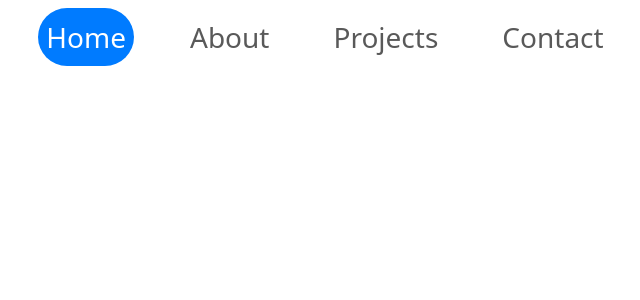
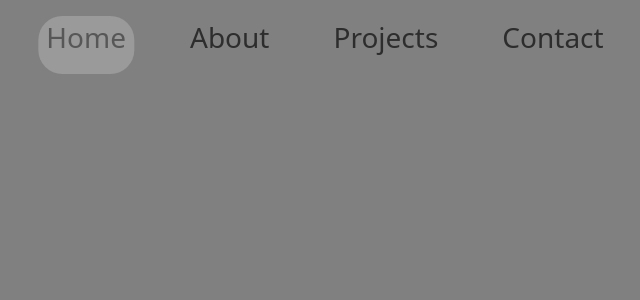
Before and after one commit to Goobber33/Portfolio-v3, a React (Create React App) app: page / in a window 1280 px wide. Shown: the top 300 px of the page, without its empty margins (315-955 px from the left). Built offline with nearby package versions, Linux system fonts and the light colour scheme.

Commit message:
Changed styling again for my navbar and added a highlight to the active navlink that transitions when clicking each navlink

```diff
--- a/src/App.tsx
+++ b/src/App.tsx
@@ -9,7 +9,7 @@ function App() {
   };
 
   return (
-    <div className="App">
+     <div className="App" style={{ backgroundColor: 'gray', minHeight: '200vh' }}>
       <Navbar activeLink={activeLink} onNavLinkClick={handleNavLinkClick} />
     </div>
   );
--- a/src/components/Navbar/Navbar.tsx
+++ b/src/components/Navbar/Navbar.tsx
@@ -1,5 +1,4 @@
-// Navbar.tsx
-import React from 'react';
+import React, { useState, useRef, useEffect } from 'react';
 import 'bootstrap/dist/css/bootstrap.min.css';
 import styles from './navbar.module.scss';
 
@@ -9,8 +8,43 @@ interface NavbarProps {
 }
 
 const Navbar: React.FC<NavbarProps> = ({ activeLink, onNavLinkClick }) => {
+  const [highlightStyle, setHighlightStyle] = useState<React.CSSProperties>({});
+  const navRef = useRef<HTMLElement>(null);
+
+  const updateHighlight = (el: HTMLElement) => {
+    if (navRef.current) {
+      const rect = el.getBoundingClientRect();
+      const parentRect = navRef.current.getBoundingClientRect();
+
+      setHighlightStyle({
+        width: `${rect.width}px`,
+        height: `${rect.height}px`,
+        transform: `translate(${rect.left - parentRect.left}px, ${rect.top - parentRect.top}px)`,
+        transition: 'transform 0.4s ease-out',
+        opacity: 1 // ensure the highlight is visible when updated
+      });
+    }
+  };
+
+  useEffect(() => {
+    if (navRef.current) {
+      const activeEl = navRef.current.querySelector(`.${styles.activeNavLink}`);
+      if (activeEl) {
+        updateHighlight(activeEl as HTMLElement);
+      }
+    }
+  }, [activeLink]);
+
+  const handleClick = (e: React.MouseEvent<HTMLAnchorElement>, link: string) => {
+    e.preventDefault();
+    onNavLinkClick(link);
+    if (e.currentTarget instanceof HTMLElement) {
+      updateHighlight(e.currentTarget);
+    }
+  };
+
   return (
-      <nav className="navbar navbar-expand-lg navbar-light">
+    <nav className="navbar navbar-expand-lg navbar-light" ref={navRef}>
       <div className="container-fluid">
         <button className="navbar-toggler" type="button" data-bs-toggle="collapse" data-bs-target="#navbarNav" aria-controls="navbarNav" aria-expanded="false" aria-label="Toggle navigation">
           <span className="navbar-toggler-icon"></span>
@@ -21,34 +55,34 @@ const Navbar: React.FC<NavbarProps> = ({ activeLink, onNavLinkClick }) => {
               <a
                 className={`nav-link fs-3 ${activeLink === 'home' ? styles.activeNavLink : styles.navLink}`}
                 href="#home"
-                  onClick={(e) => { e.preventDefault(); onNavLinkClick('home'); }}
+                onClick={(e) => handleClick(e, 'home')}
               >
                 Home
               </a>
             </li>
             <li className="nav-item mx-4">
               <a
-                className={`nav-link fs-3 ${activeLink === 'about' ? 'active' : ''}`}
+                className={`nav-link fs-3 ${activeLink === 'about' ? styles.activeNavLink : styles.navLink}`}
                 href="#about"
-                onClick={(e) => { e.preventDefault(); onNavLinkClick('about'); }}
+                onClick={(e) => handleClick(e, 'about')}
               >
                 About
               </a>
             </li>
             <li className="nav-item mx-4">
               <a
-                className={`nav-link fs-3 ${activeLink === 'projects' ? 'active' : ''}`}
+                className={`nav-link fs-3 ${activeLink === 'projects' ? styles.activeNavLink : styles.navLink}`}
                 href="#projects"
-                onClick={(e) => { e.preventDefault(); onNavLinkClick('projects'); }}
+                onClick={(e) => handleClick(e, 'projects')}
               >
                 Projects
               </a>
             </li>
             <li className="nav-item mx-4">
               <a
-                className={`nav-link fs-3 ${activeLink === 'contact' ? 'active' : ''}`}
+                className={`nav-link fs-3 ${activeLink === 'contact' ? styles.activeNavLink : styles.navLink}`}
                 href="#contact"
-                onClick={(e) => { e.preventDefault(); onNavLinkClick('contact'); }}
+                onClick={(e) => handleClick(e, 'contact')}
               >
                 Contact
               </a>
@@ -56,6 +90,7 @@ const Navbar: React.FC<NavbarProps> = ({ activeLink, onNavLinkClick }) => {
           </ul>
         </div>
       </div>
+      <div className={styles.highlight} style={highlightStyle} />
     </nav>
   );
 };
--- a/src/components/Navbar/navbar.module.scss
+++ b/src/components/Navbar/navbar.module.scss
@@ -1,10 +1,7 @@
-.navLink { /* Non-active state styles if any */
-    display: block;
-    padding: 0.5rem 1rem;
-  }
-
-  .activeNavLink {
-    background-color: #007bff !important;
-    color: white !important;
-    border-radius: 2rem;
-  }
+.highlight {
+  position: absolute;
+  background-color: rgba(255, 255, 255, 0.2);
+  border-radius: 24px;
+  transition: transform 0.4s ease-out;
+  opacity: 0; // Adjust as needed to initially hide or show the highlight
+}
```
Lines whose indentation alone changed are shown as unchanged.
